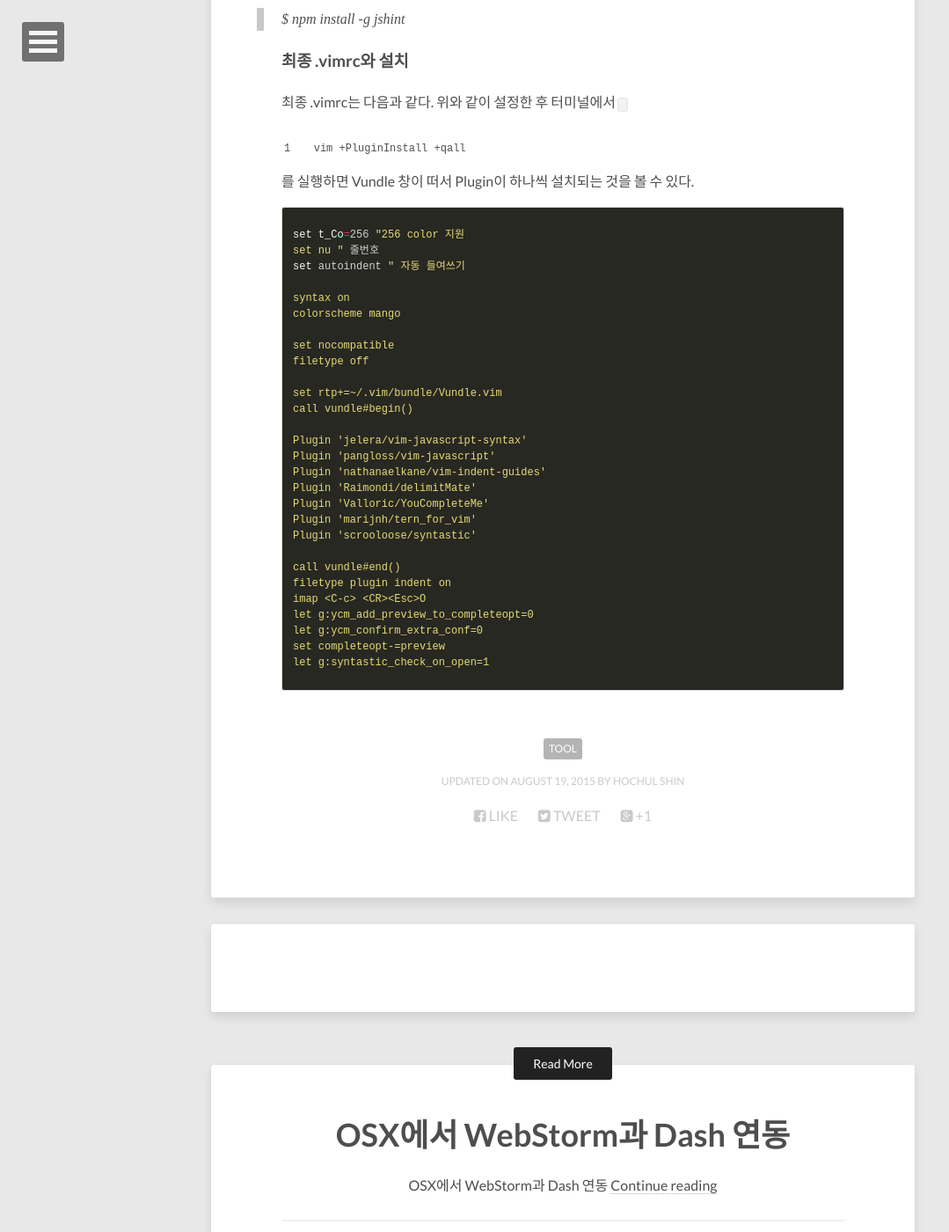
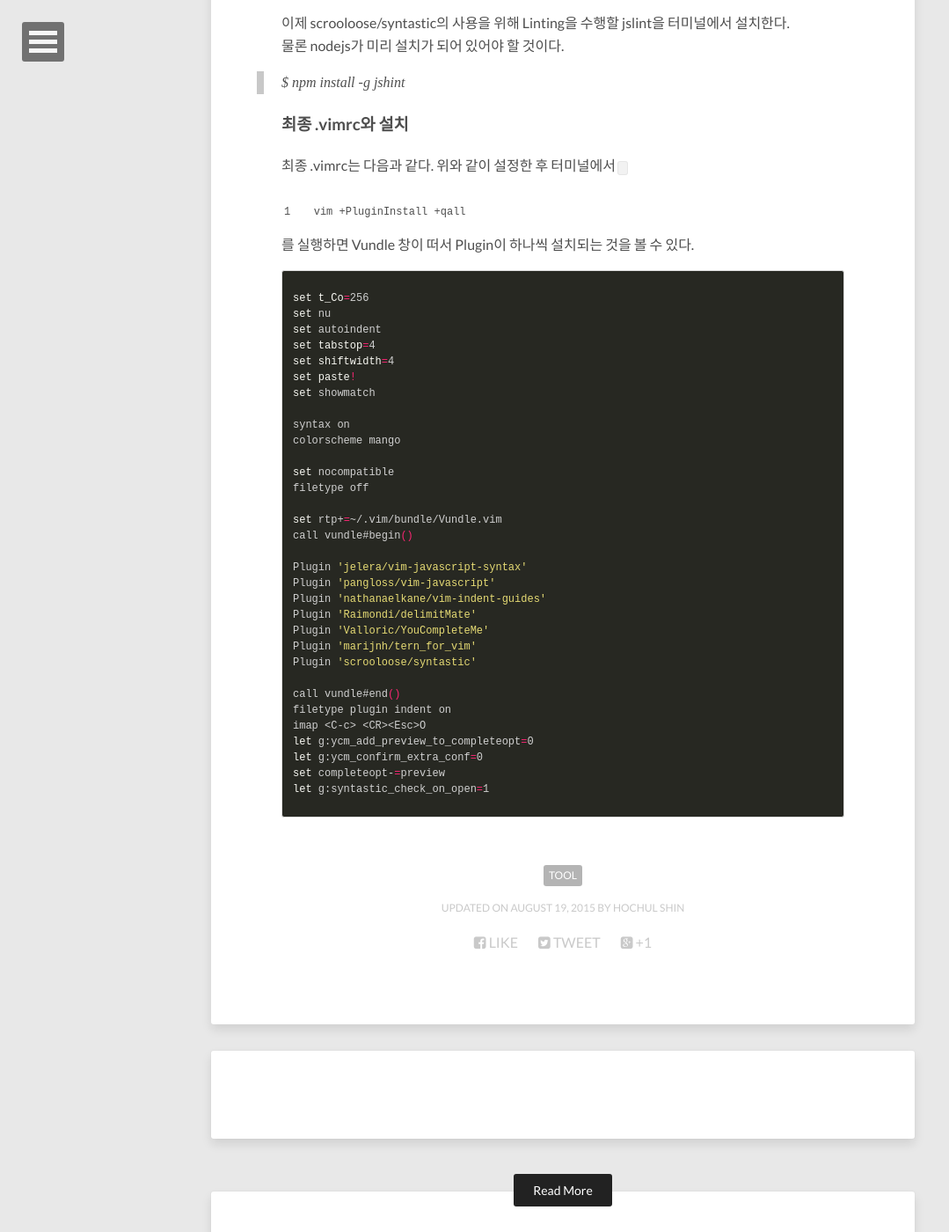
Before and after one commit to dakoo/dakoo.github.io, a Jekyll site: the page built from _posts/2015-08-19-osx-vi-javascript.md, in a window 1280 px wide and 1400 px high, scrolled down 4309 px. Shown: the whole window at 88% size, without its empty margins (0-1079 px from the left). Built offline with Jekyll 4.4.1, drawn with Linux system fonts in a browser that asks for light colours; nearby versions of some CDN libraries; comment, search, counter and statistics services are not loaded; some of the changed text lies outside the part shown.

Commit message:
no message

```diff
--- a/_posts/2015-08-19-osx-vi-javascript.md
+++ b/_posts/2015-08-19-osx-vi-javascript.md
@@ -20,9 +20,13 @@
 .vimrc에 다음 내용을 추가한다.
 
 {% highlight bash %}
-set t_Co=256 "256 color 지원
-set nu " 줄번호
-set autoindent " 자동 들여쓰기
+set t_Co=256
+set nu
+set autoindent
+set tabstop=4
+set shiftwidth=4
+set paste!
+set showmatch
 {% endhighlight %}
 
 ## colorscheme 설정하기
@@ -169,9 +173,13 @@
 최종 .vimrc는 다음과 같다. 위와 같이 설정한 후 터미널에서 `vim +PluginInstall +qall`를 실행하면 Vundle 창이 떠서 Plugin이 하나씩 설치되는 것을 볼 수 있다.
 
 {% highlight bash %}
-set t_Co=256 "256 color 지원
-set nu " 줄번호
-set autoindent " 자동 들여쓰기
+set t_Co=256
+set nu
+set autoindent
+set tabstop=4
+set shiftwidth=4
+set paste!
+set showmatch
 
 syntax on
 colorscheme mango
```
